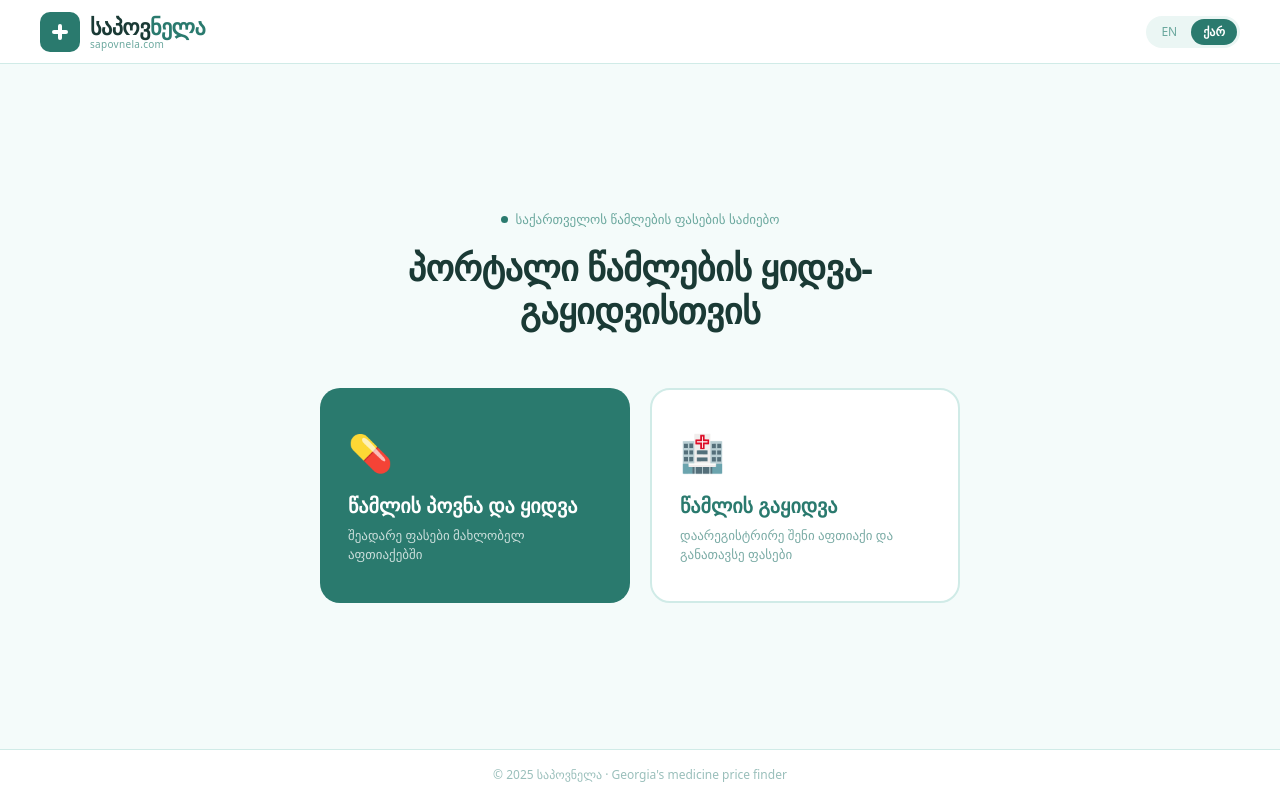
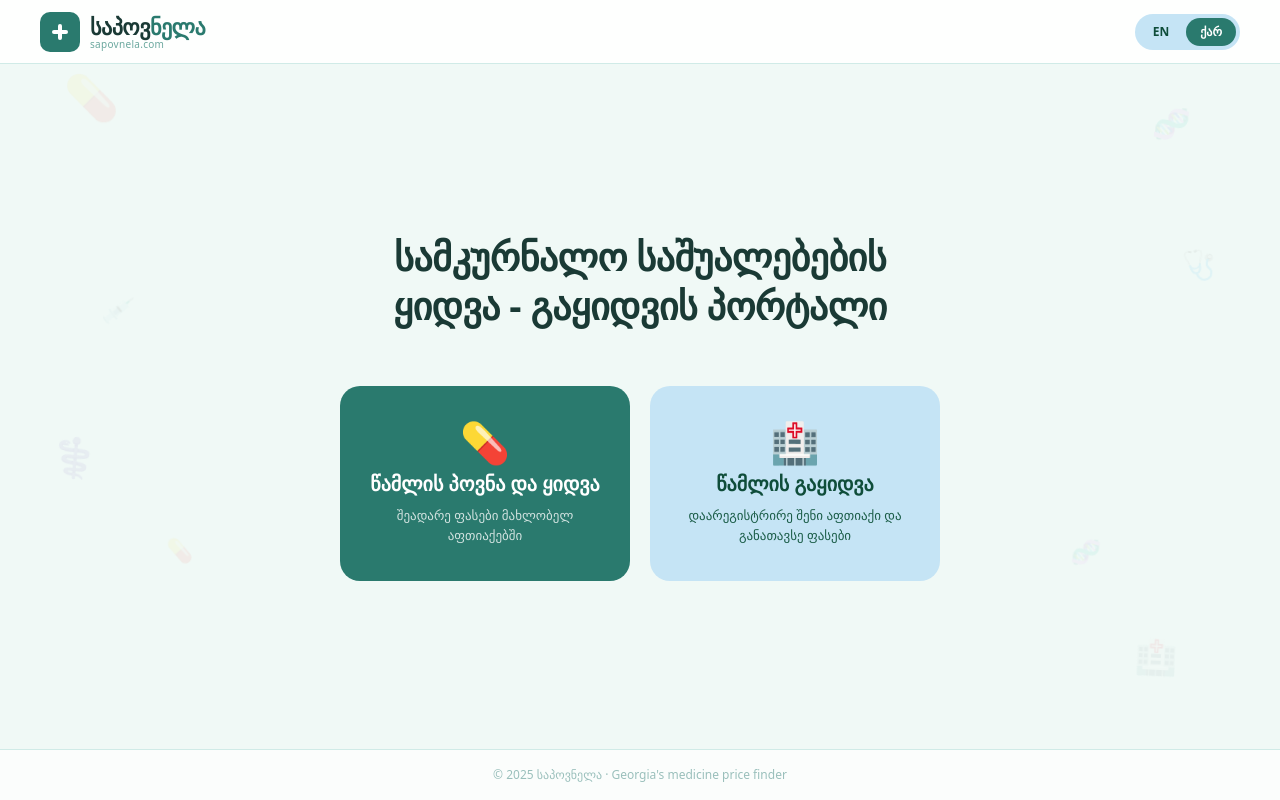
Before and after one commit to mouravi573/sapovnela, a Next.js app: page / in a window 1280 px wide. Built offline with nearby package versions, Linux system fonts and the light colour scheme.

Commit message:
embellish landing page - animations, medicine theme, Georgian title

```diff
--- a/app/page.js
+++ b/app/page.js
@@ -4,7 +4,6 @@ import { useRouter } from "next/navigation";
 
 const translations = {
   en: {
-    tagline: "Georgia's Medicine Price Finder",
     title: "Portal for Buying and Selling of Medicines",
     find: "Find or Buy Medicine",
     findDesc: "Search prices across pharmacies near you",
@@ -12,8 +11,7 @@ const translations = {
     sellDesc: "Register your pharmacy and list your prices",
   },
   ge: {
-    tagline: "საქართველოს წამლების ფასების საძიებო",
-    title: "პორტალი წამლების ყიდვა-გაყიდვისთვის",
+    title: "სამკურნალო საშუალებების ყიდვა - გაყიდვის პორტალი",
     find: "წამლის პოვნა და ყიდვა",
     findDesc: "შეადარე ფასები მახლობელ აფთიაქებში",
     sell: "წამლის გაყიდვა",
@@ -21,15 +19,29 @@ const translations = {
   },
 };
 
+const floatingIcons = ["💊", "🧬", "⚕️", "🏥", "💉", "🩺", "💊", "🧬"];
+const iconPositions = [
+  { top: "8%", left: "5%", size: "44px", delay: "0s", duration: "6s" },
+  { top: "14%", right: "7%", size: "30px", delay: "1s", duration: "7s" },
+  { top: "55%", left: "4%", size: "38px", delay: "2s", duration: "5.5s" },
+  { bottom: "14%", right: "8%", size: "34px", delay: "0.5s", duration: "6.5s" },
+  { top: "38%", left: "8%", size: "26px", delay: "1.5s", duration: "7.5s" },
+  { top: "32%", right: "5%", size: "28px", delay: "2.5s", duration: "6s" },
+  { bottom: "28%", left: "13%", size: "22px", delay: "3s", duration: "8s" },
+  { top: "68%", right: "14%", size: "24px", delay: "0.8s", duration: "7s" },
+];
+
 export default function Landing() {
   const [lang, setLang] = useState("ge");
   const [mounted, setMounted] = useState(false);
+  const [visible, setVisible] = useState(false);
   const router = useRouter();
 
   useEffect(() => {
     const saved = localStorage.getItem("lang") || "ge";
     setLang(saved);
     setMounted(true);
+    setTimeout(() => setVisible(true), 50);
   }, []);
 
   const t = translations[lang];
@@ -37,25 +49,67 @@ export default function Landing() {
   if (!mounted) return null;
 
   return (
+    <>
+      <style>{`
+        @keyframes floatIcon {
+          0%, 100% { transform: translateY(0px) rotate(0deg); }
+          50% { transform: translateY(-14px) rotate(6deg); }
+        }
+        @keyframes fadeIn {
+          from { opacity: 0; transform: translateY(16px); }
+          to { opacity: 1; transform: translateY(0); }
+        }
+        .card-buy:hover { transform: scale(1.06) !important; }
+        .card-sell:hover { transform: scale(1.06) !important; }
+        .lang-btn:hover { transform: scale(1.12) !important; }
+        .card-buy, .card-sell, .lang-btn {
+          transition: transform 0.8s cubic-bezier(0.25, 1.4, 0.5, 1) !important;
+        }
+      `}</style>
+
       <main
         style={{
           minHeight: "100vh",
-        background: "#F4FBFA",
+          background: "#F0F9F6",
           fontFamily: "system-ui, sans-serif",
           display: "flex",
           flexDirection: "column",
+          opacity: visible ? 1 : 0,
+          transition: "opacity 0.9s ease",
+          position: "relative",
+          overflow: "hidden",
         }}
       >
+        {/* Floating background icons */}
+        {floatingIcons.map((icon, i) => (
+          <div
+            key={i}
+            style={{
+              position: "absolute",
+              fontSize: iconPositions[i].size,
+              opacity: 0.07,
+              pointerEvents: "none",
+              animation: `floatIcon ${iconPositions[i].duration} ease-in-out infinite`,
+              animationDelay: iconPositions[i].delay,
+              ...iconPositions[i],
+            }}
+          >
+            {icon}
+          </div>
+        ))}
+
         {/* Navbar */}
         <nav
           style={{
-          background: "#fff",
+            background: "rgba(255,255,255,0.88)",
             borderBottom: "1px solid #D0EBE7",
             padding: "0 clamp(16px, 4vw, 40px)",
             height: "64px",
             display: "flex",
             alignItems: "center",
             justifyContent: "space-between",
+            position: "relative",
+            zIndex: 10,
           }}
         >
           {/* Logo */}
@@ -78,7 +132,11 @@ export default function Landing() {
               </svg>
             </div>
             <div
-            style={{ display: "flex", flexDirection: "column", lineHeight: 1 }}
+              style={{
+                display: "flex",
+                flexDirection: "column",
+                lineHeight: 1,
+              }}
             >
               <span
                 style={{
@@ -108,29 +166,30 @@ export default function Landing() {
           <div
             style={{
               display: "flex",
-            alignItems: "center",
-            background: "#EBF6F4",
+              background: "#C5E4F5",
               borderRadius: "20px",
-            padding: "3px",
-            gap: "2px",
+              padding: "4px",
+              gap: "3px",
             }}
           >
             {["en", "ge"].map((l) => (
               <button
                 key={l}
+                className="lang-btn"
                 onClick={() => {
                   setLang(l);
                   localStorage.setItem("lang", l);
                 }}
                 style={{
                   fontSize: "12px",
-                fontWeight: lang === l ? 600 : 400,
-                padding: "4px 12px",
+                  fontWeight: 700,
+                  padding: "5px 14px",
                   borderRadius: "16px",
                   border: "none",
                   cursor: "pointer",
                   background: lang === l ? "#2A7A6E" : "transparent",
-                color: lang === l ? "#fff" : "#6BA89E",
+                  color: lang === l ? "#fff" : "#0F4D3A",
+                  WebkitAppearance: "none",
                 }}
               >
                 {l === "en" ? "EN" : "ქარ"}
@@ -149,39 +208,20 @@ export default function Landing() {
             justifyContent: "center",
             padding: "40px clamp(16px, 4vw, 40px)",
             textAlign: "center",
+            position: "relative",
+            zIndex: 10,
+            animation: visible ? "fadeIn 0.9s ease forwards" : "none",
           }}
         >
-        {/* Tagline */}
-        <div
-          style={{
-            display: "flex",
-            alignItems: "center",
-            gap: "8px",
-            marginBottom: "16px",
-          }}
-        >
-          <div
-            style={{
-              width: "7px",
-              height: "7px",
-              borderRadius: "50%",
-              background: "#2A7A6E",
-            }}
-          ></div>
-          <span style={{ fontSize: "13px", color: "#6BA89E", fontWeight: 500 }}>
-            {t.tagline}
-          </span>
-        </div>
-
           {/* Title */}
           <h1
             style={{
-            fontSize: "clamp(22px, 5vw, 36px)",
+              fontSize: "clamp(22px, 5vw, 38px)",
               fontWeight: 700,
               color: "#1A3A35",
               marginBottom: "56px",
               letterSpacing: "-0.5px",
-            lineHeight: 1.2,
+              lineHeight: 1.3,
               maxWidth: "600px",
             }}
           >
@@ -192,41 +232,37 @@ export default function Landing() {
           <div
             style={{
               display: "grid",
-            gridTemplateColumns: "repeat(auto-fit, minmax(260px, 1fr))",
+              gridTemplateColumns: "repeat(auto-fit, minmax(240px, 1fr))",
               gap: "20px",
               width: "100%",
-            maxWidth: "640px",
+              maxWidth: "600px",
             }}
           >
             {/* Find Medicine */}
             <button
+              className="card-buy"
               onClick={() => router.push("/search")}
               style={{
                 background: "#2A7A6E",
-              color: "#fff",
                 border: "none",
                 borderRadius: "20px",
                 padding: "36px 28px",
                 cursor: "pointer",
-              textAlign: "left",
-              transition: "transform .15s, box-shadow .15s",
-            }}
-            onMouseEnter={(e) => {
-              e.currentTarget.style.transform = "translateY(-2px)";
-              e.currentTarget.style.boxShadow =
-                "0 8px 24px rgba(42,122,110,0.3)";
-            }}
-            onMouseLeave={(e) => {
-              e.currentTarget.style.transform = "translateY(0)";
-              e.currentTarget.style.boxShadow = "none";
+                textAlign: "center",
+                display: "flex",
+                flexDirection: "column",
+                alignItems: "center",
+                justifyContent: "center",
+                gap: "10px",
+                WebkitAppearance: "none",
               }}
             >
-            <div style={{ fontSize: "36px", marginBottom: "14px" }}>💊</div>
+              <span style={{ fontSize: "40px", lineHeight: 1 }}>💊</span>
               <div
                 style={{
-                fontSize: "20px",
+                  fontSize: "clamp(16px, 3vw, 20px)",
                   fontWeight: 700,
-                marginBottom: "8px",
+                  color: "#fff",
                   lineHeight: 1.2,
                 }}
               >
@@ -235,7 +271,7 @@ export default function Landing() {
               <div
                 style={{
                   fontSize: "13px",
-                color: "rgba(255,255,255,0.75)",
+                  color: "rgba(255,255,255,0.78)",
                   lineHeight: 1.5,
                 }}
               >
@@ -245,42 +281,36 @@ export default function Landing() {
 
             {/* Sell Medicine */}
             <button
+              className="card-sell"
               onClick={() => router.push("/portal")}
               style={{
-              background: "#fff",
-              color: "#1A3A35",
-              border: "2px solid #D0EBE7",
+                background: "#C5E4F5",
+                border: "none",
                 borderRadius: "20px",
                 padding: "36px 28px",
                 cursor: "pointer",
-              textAlign: "left",
-              transition: "transform .15s, box-shadow .15s, border-color .15s",
-            }}
-            onMouseEnter={(e) => {
-              e.currentTarget.style.transform = "translateY(-2px)";
-              e.currentTarget.style.boxShadow = "0 8px 24px rgba(0,0,0,0.08)";
-              e.currentTarget.style.borderColor = "#2A7A6E";
-            }}
-            onMouseLeave={(e) => {
-              e.currentTarget.style.transform = "translateY(0)";
-              e.currentTarget.style.boxShadow = "none";
-              e.currentTarget.style.borderColor = "#D0EBE7";
+                textAlign: "center",
+                display: "flex",
+                flexDirection: "column",
+                alignItems: "center",
+                justifyContent: "center",
+                gap: "10px",
+                WebkitAppearance: "none",
               }}
             >
-            <div style={{ fontSize: "36px", marginBottom: "14px" }}>🏥</div>
+              <span style={{ fontSize: "40px", lineHeight: 1 }}>🏥</span>
               <div
                 style={{
-                fontSize: "20px",
+                  fontSize: "clamp(16px, 3vw, 20px)",
                   fontWeight: 700,
-                marginBottom: "8px",
-                color: "#2A7A6E",
+                  color: "#0F4D3A",
                   lineHeight: 1.2,
                 }}
               >
                 {t.sell}
               </div>
               <div
-              style={{ fontSize: "13px", color: "#7AABA5", lineHeight: 1.5 }}
+                style={{ fontSize: "13px", color: "#1A5C47", lineHeight: 1.5 }}
               >
                 {t.sellDesc}
               </div>
@@ -296,7 +326,9 @@ export default function Landing() {
             display: "flex",
             alignItems: "center",
             justifyContent: "center",
-          background: "#fff",
+            background: "rgba(255,255,255,0.7)",
+            position: "relative",
+            zIndex: 10,
           }}
         >
           <span style={{ fontSize: "12px", color: "#9ABFBB" }}>
@@ -304,5 +336,6 @@ export default function Landing() {
           </span>
         </div>
       </main>
+    </>
   );
 }
```
Lines whose indentation alone changed are shown as unchanged.
